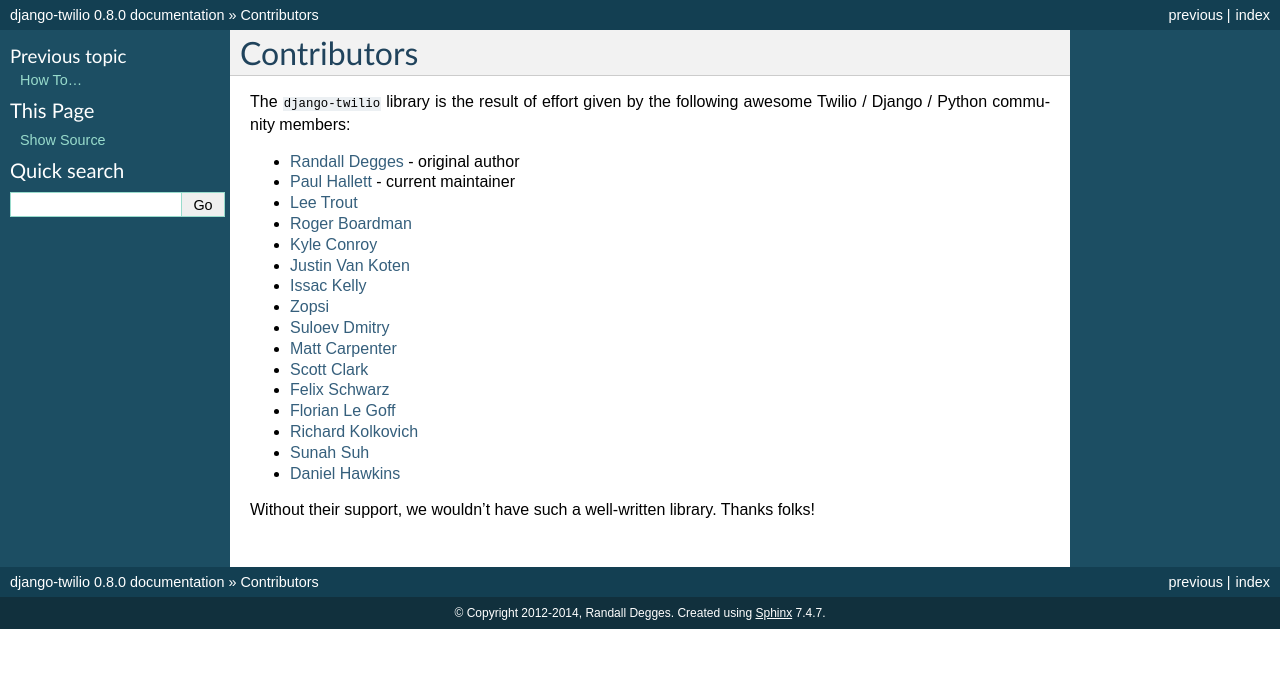
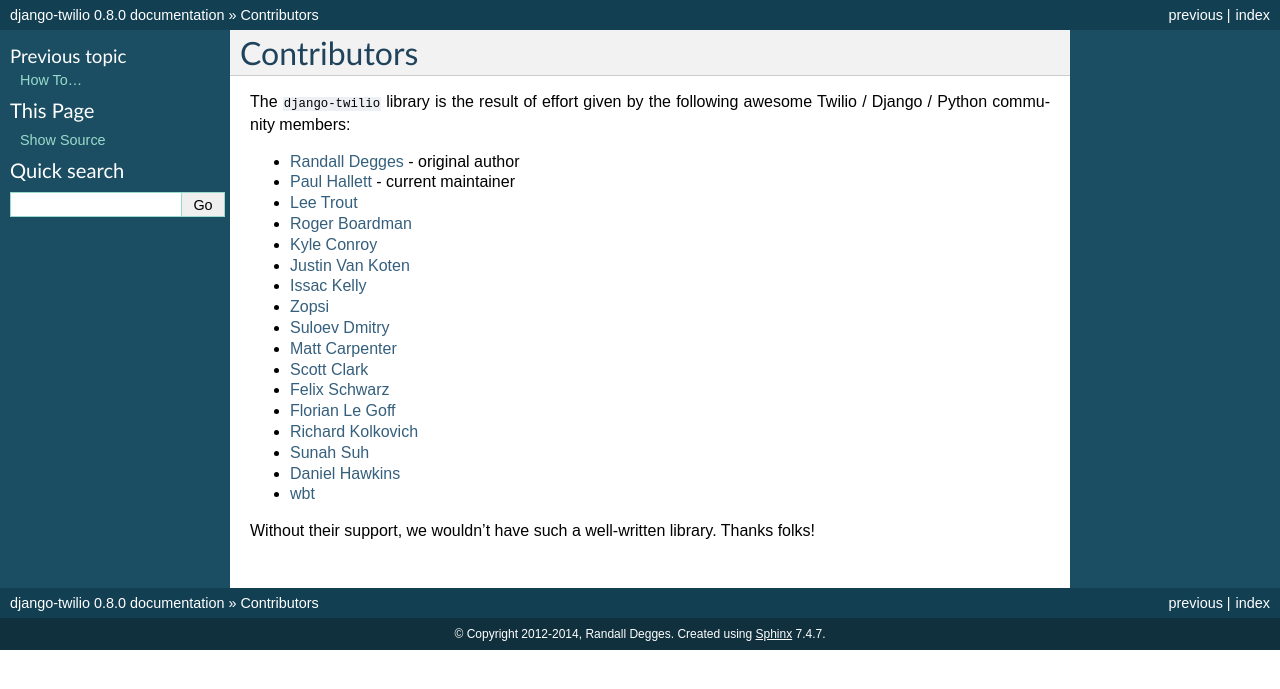
Before and after one commit to rdegges/django-twilio, a Sphinx documentation site: the page built from docs/source/contributors.rst, in a window 1280 px wide. Shown: the top 689 px of the page. Built offline with Sphinx 7.4.7, drawn with Linux system fonts in a browser that asks for light colours; pages that are not in the unit, such as notebooks, are missing from menus.

Commit message:
Adding wbt as contributor.

```diff
--- a/docs/source/contributors.rst
+++ b/docs/source/contributors.rst
@@ -20,6 +20,7 @@
 * `Richard Kolkovich <https://github.com/sarumont>`_
 * `Sunah Suh <https://github.com/sunahsuh>`_
 * `Daniel Hawkins <https://github.com/hwkns>`_
+* `wbt <https://github.com/wbt>`_
 
 Without their support, we wouldn't have such a well-written library.
 Thanks folks!
```
